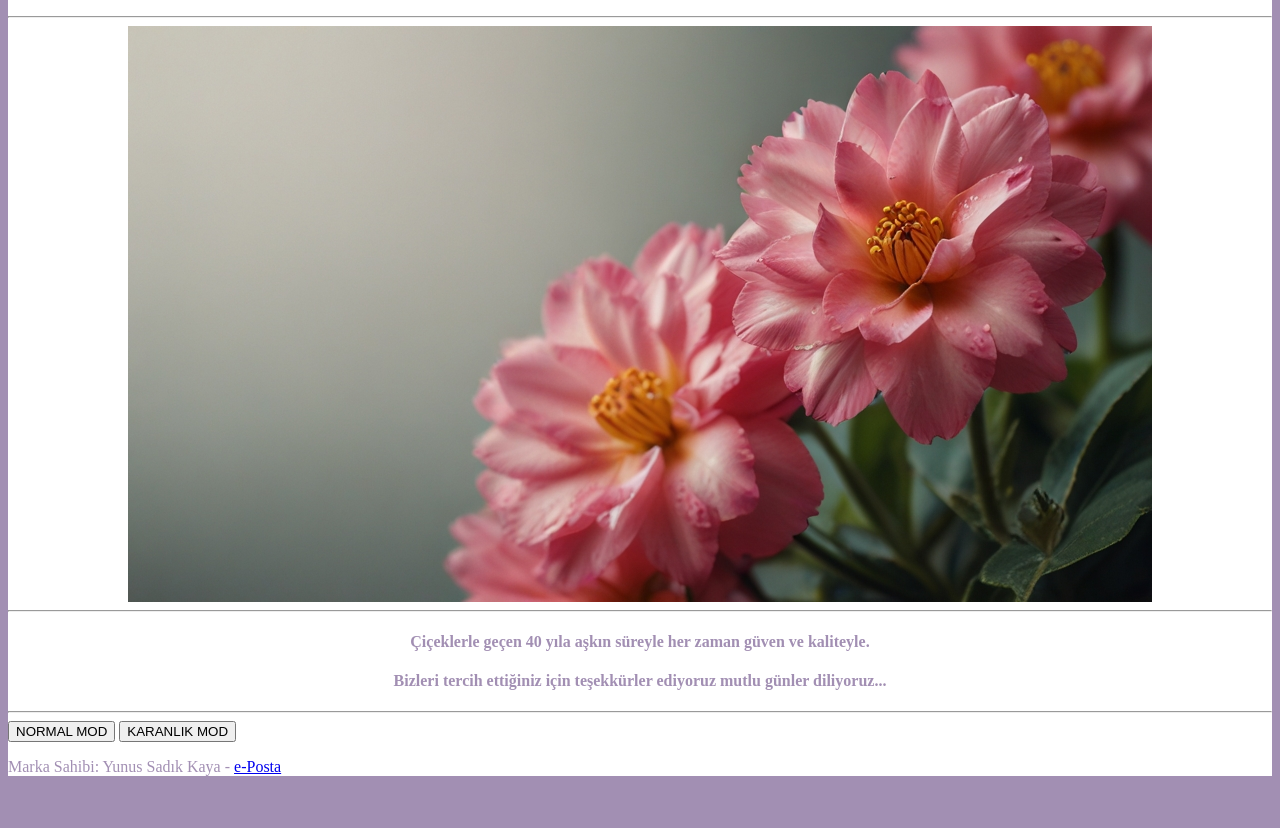
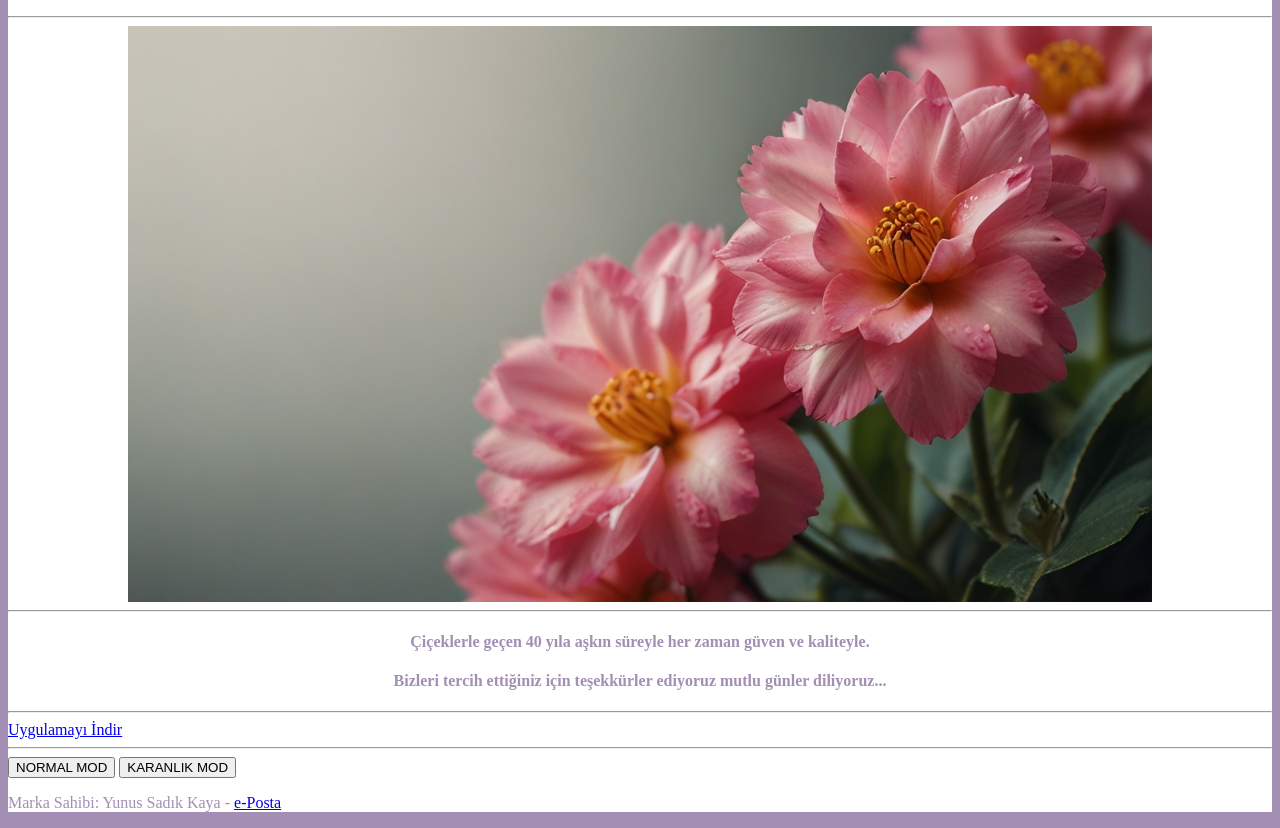
Before and after one commit to phawix/albatrosflowery.com, a plain HTML site: page index.html in a window 1280 px wide. Shown: the part 105-933 px from the top of the page. Before the commit the page ends 897 px from the top, so only its background shows below. Drawn offline with Linux system fonts and the light colour scheme.

Commit message:
Update index.html

```diff
--- a/index.html
+++ b/index.html
@@ -40,6 +40,9 @@
 
 <footer>
   <div style="background-color:white">
+    <a href="https://phawix.github.io/albatrosflowery.com/İletişim.html/exe/ÖğrenciHesapMak.exe" download>Uygulamayı İndir</a>
+      <hr>
+
 
     <button onclick="normalmod()">NORMAL MOD</button>
     <button onclick="karanlıkmod()">KARANLIK MOD</button>
```
